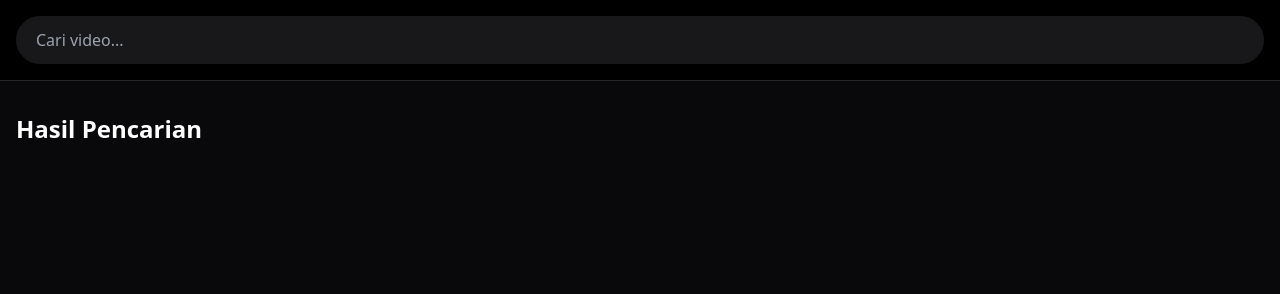
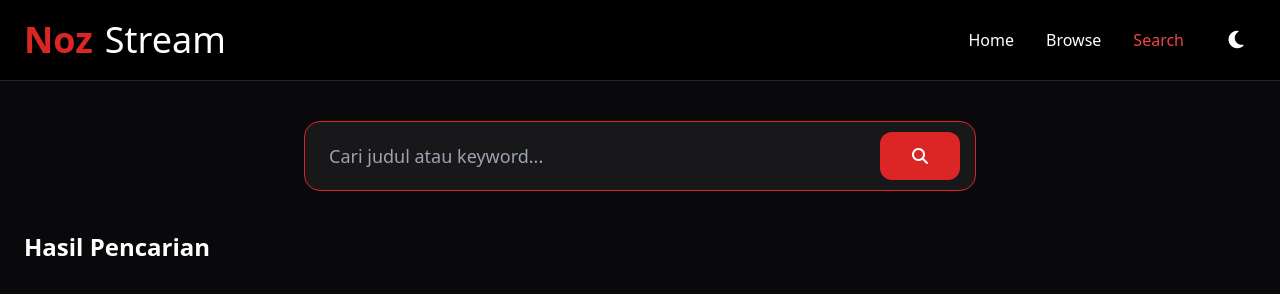
Before and after one commit to RamzzzMD/noz-stream-web, a website: page frontend/search.html in a window 1280 px wide. Drawn offline with nearby package versions, Linux system fonts and the light colour scheme.

Commit message:
Update search page layout and functionality

```diff
--- a/frontend/search.html
+++ b/frontend/search.html
@@ -3,38 +3,53 @@
 <head>
   <meta charset="UTF-8">
   <meta name="viewport" content="width=device-width, initial-scale=1.0">
-  <title>Search - Noz Stream</title>
+  <title>Search - NozStream</title>
   <script src="https://cdn.tailwindcss.com"></script>
-  <script src="assets/js/main.js"></script>
+  <link rel="stylesheet" href="https://cdnjs.cloudflare.com/ajax/libs/font-awesome/6.5.0/css/all.min.css">
+  <script src="assets/js/main.js" defer></script>
 </head>
-<body class="bg-zinc-950 text-white">
-  <nav class="bg-black sticky top-0 z-50 border-b border-zinc-800">
-    <div class="max-w-7xl mx-auto px-4 py-4">
-      <input id="searchInput" type="text" placeholder="Cari video..."
-             class="w-full bg-zinc-900 text-white px-5 py-3 rounded-full focus:outline-none focus:ring-2 focus:ring-red-600">
+<body class="bg-zinc-950 text-white dark">
+  <nav class="bg-black/90 backdrop-blur-md border-b border-zinc-800 sticky top-0 z-50">
+    <div class="max-w-7xl mx-auto px-6 py-5 flex justify-between items-center">
+      <div class="flex items-center gap-3">
+        <span class="text-4xl font-bold text-red-600">Noz</span>
+        <span class="text-4xl font-light">Stream</span>
+      </div>
+      <div class="flex items-center gap-8">
+        <a href="index.html" class="hover:text-red-500">Home</a>
+        <a href="browse.html" class="hover:text-red-500">Browse</a>
+        <a href="search.html" class="text-red-500">Search</a>
+        <button onclick="toggleTheme()" id="themeToggle" class="w-10 h-10 flex items-center justify-center rounded-xl hover:bg-zinc-800">
+          <i class="fas fa-moon"></i>
+        </button>
+      </div>
     </div>
   </nav>
 
-  <main class="max-w-7xl mx-auto px-4 py-8">
-    <h2 class="text-2xl font-bold mb-6">Hasil Pencarian</h2>
+  <main class="max-w-7xl mx-auto px-6 py-10">
+    <div class="max-w-2xl mx-auto mb-10">
+      <div class="relative">
+        <input id="searchInput" type="text" placeholder="Cari judul atau keyword..."
+               class="w-full bg-zinc-900 border border-zinc-700 focus:border-red-600 rounded-2xl py-5 px-6 text-lg outline-none">
+        <button onclick="performSearch()" class="absolute right-4 top-1/2 -translate-y-1/2 bg-red-600 hover:bg-red-700 px-8 py-3 rounded-xl">
+          <i class="fas fa-search"></i>
+        </button>
+      </div>
+    </div>
+
+    <h2 id="searchResultTitle" class="text-2xl font-bold mb-6">Hasil Pencarian</h2>
     <div id="videoContainer" class="grid grid-cols-2 md:grid-cols-3 lg:grid-cols-4 xl:grid-cols-5 gap-6"></div>
-    <div id="loader" class="hidden flex justify-center py-10">
+    <div id="loader" class="hidden flex justify-center py-12">
       <div class="animate-spin w-10 h-10 border-4 border-red-600 border-t-transparent rounded-full"></div>
     </div>
-    <div id="sentinel" class="h-10"></div>
+    <div id="sentinel" class="h-12"></div>
   </main>
 
   <script>
-    const searchInput = document.getElementById('searchInput');
-    searchInput.addEventListener('keypress', (e) => {
-      if (e.key === 'Enter' && searchInput.value.trim()) {
-        currentType = 'search';
-        currentQuery = searchInput.value.trim();
-        resetInfinite();
-        loadMore();
-        initInfiniteScroll();
-      }
-    });
+    window.onload = () => {
+      loadTheme();
+      document.getElementById('searchInput').focus();
+    };
   </script>
 </body>
 </html>
```
